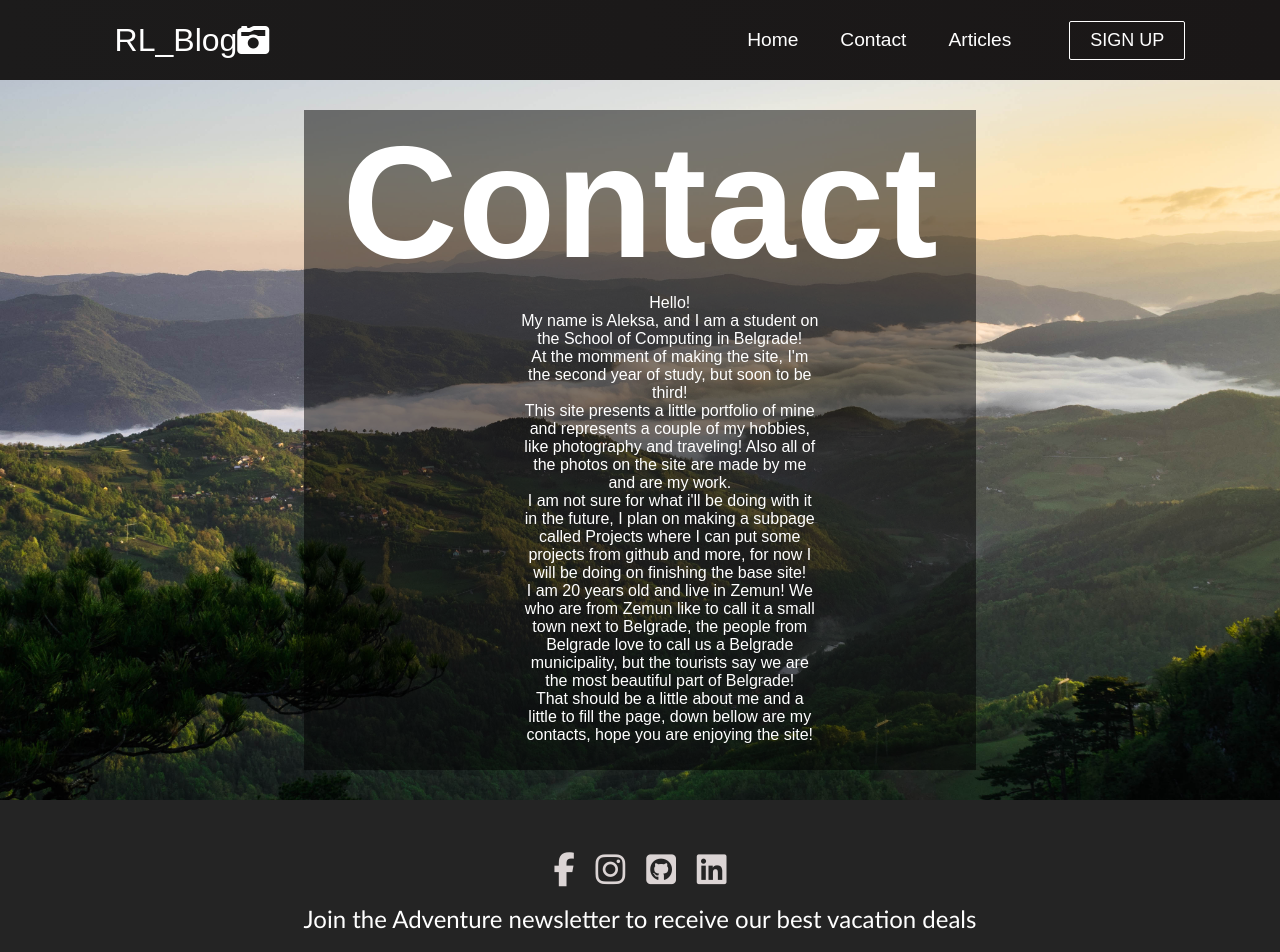
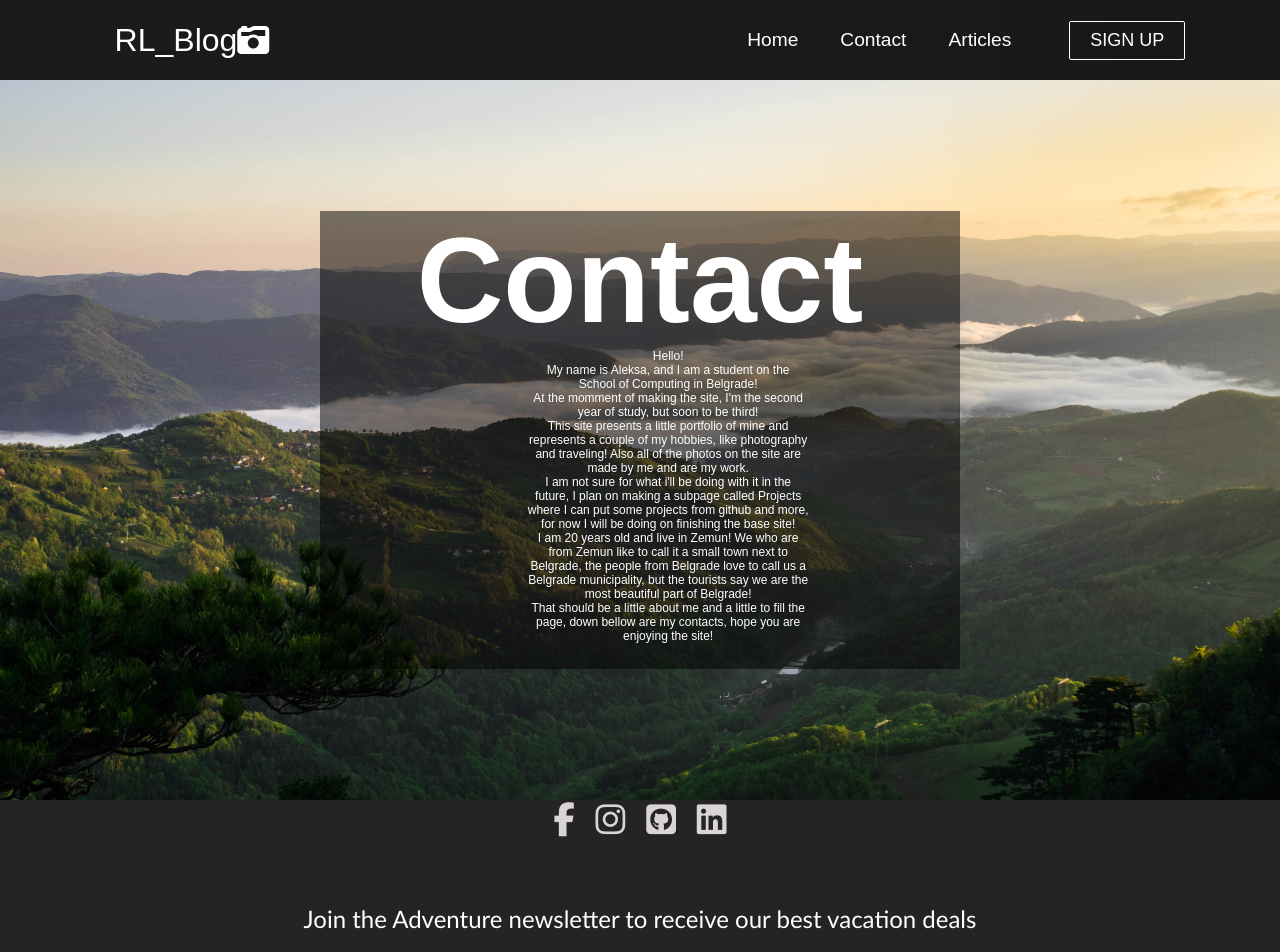
Before and after one commit to ZileMaster/Website1, a React (Create React App) app: page /contact in a window 1280 px wide. Shown: the top 952 px of the page. Built offline with nearby package versions, Linux system fonts and the light colour scheme.

Commit message:
forth_commit

```diff
--- a/src/App.css
+++ b/src/App.css
@@ -31,8 +31,8 @@
     background-size: fill;
     background-repeat: no-repeat;
     color: #fff;
-    font-size: 80px;
-    min-width: 500px;
+    font-size: 60px;
+    min-width: 400px;
     min-height: 600px;
   }
 
@@ -62,7 +62,8 @@
   }
 
   .social-media {
-    top: 850px;
+    top: 800px;
+    min-height: 80px;
     max-width: 15%;
     width: 100%;
     display: flex;
```
